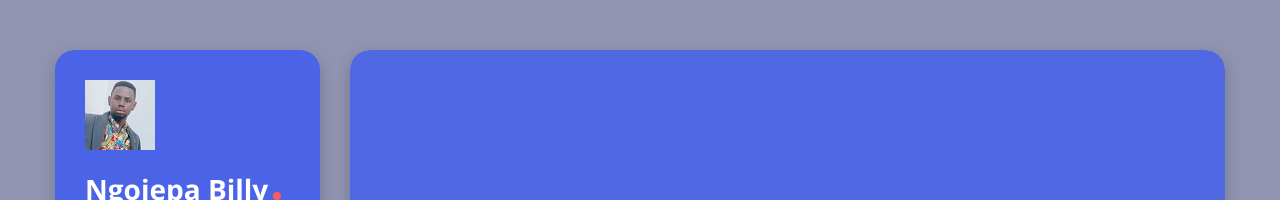
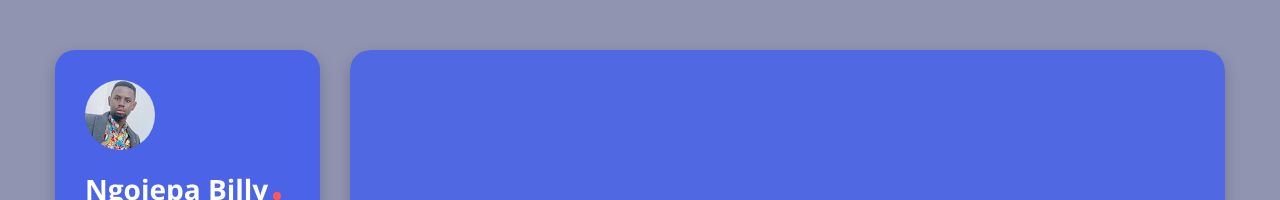
Before and after one commit to jpngoga/Ngojepabilly.jpngoga.github.io, a plain HTML site: page index.html in a window 1280 px wide. Shown: the top 200 px of the page. Drawn offline with nearby package versions, Linux system fonts and the light colour scheme; files whose address does not match are found by name.

Commit message:
imge redesign
2022

```diff
--- a/css/style.css
+++ b/css/style.css
@@ -41,6 +41,10 @@
     line-height: 1.7;
     overflow-x: hidden;
 }
+.mCS_img_loaded{
+    border-radius: 50%;
+}
+
 
 img {
     max-width: 100%;
```
